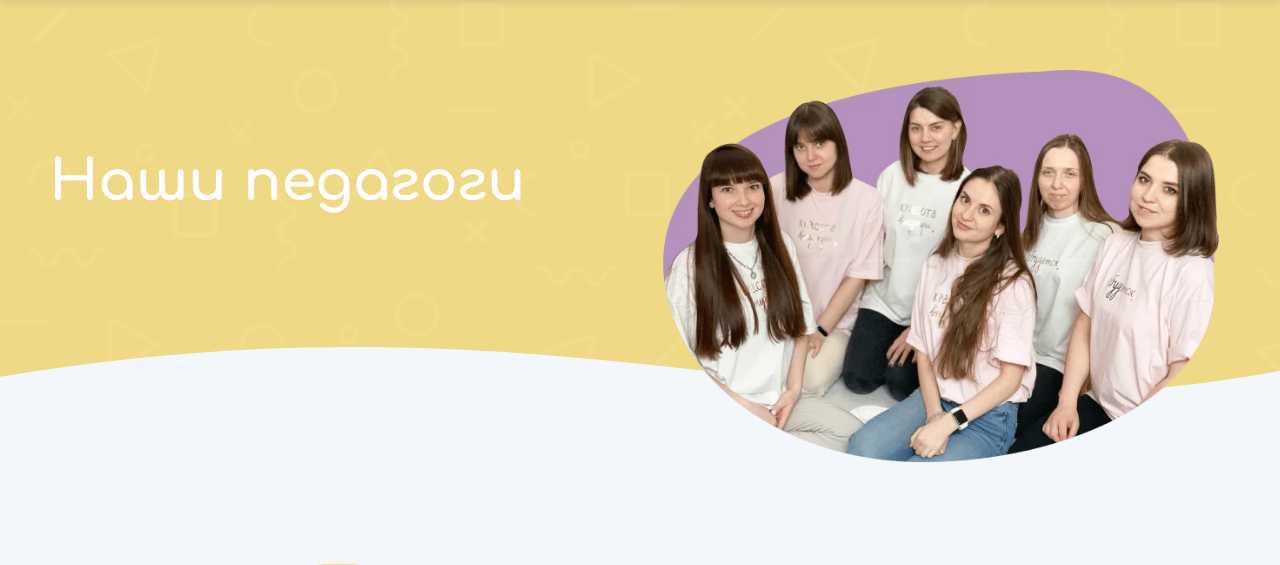
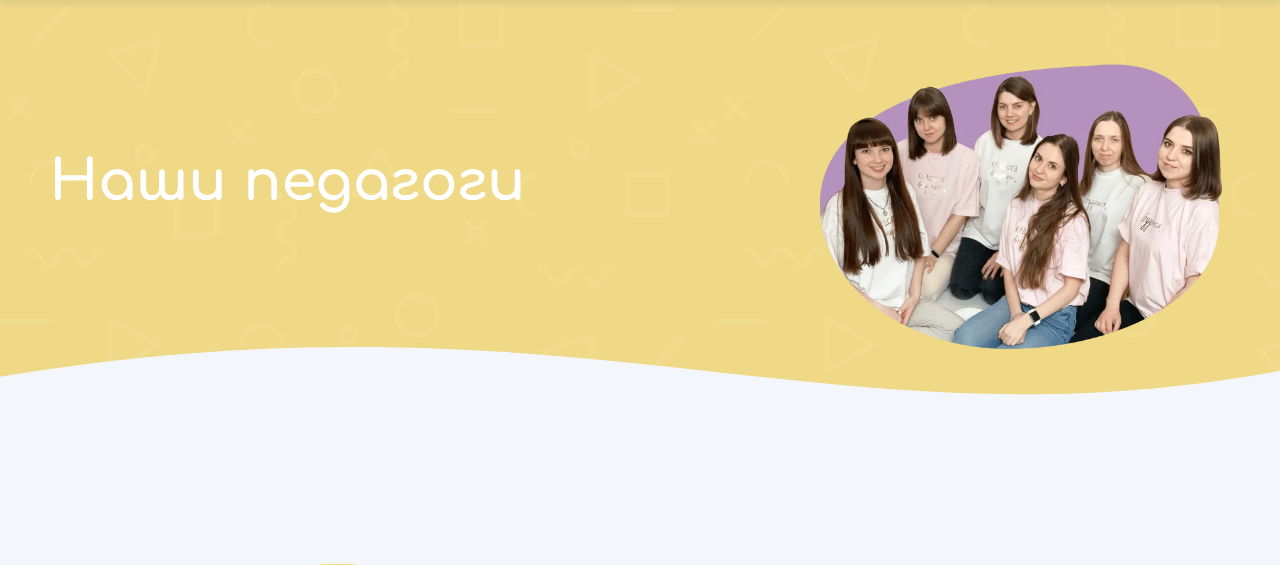
Before and after one commit to acr0matic/happy-children, a PHP site: page /team.php in a window 1280 px wide. Shown: the part 74-639 px from the top of the page. Run offline with PHP 8.4, Linux system fonts and the light colour scheme; style sheets or scripts are compiled from the project's sources.

Commit message:
fix: валидация поля сообщения

```diff
--- a/src/scripts/libraries/formController.js
+++ b/src/scripts/libraries/formController.js
@@ -20,8 +20,10 @@ class Form {
     this.ValidateExpression = {
       phone: /^(\s*)?(\+)?([- _():=+]?\d[- _():=+]?){11}(\s*)?$/,
       name: /^[a-zA-Zа-яА-Я ]+$/,
-      message: /^\w{6,}/,
-      date: /[0-9]{2}\.[0-9]{2}\.[0-9]{4}/
+      message: /.{6,}/,
+      date: /[0-9]{2}\.[0-9]{2}\.[0-9]{4}/,
+      age: /(^[0-9]{0,3}$)/,
+      email: /(?:[a-z0-9!#$%&'*+/=?^_`{|}~-]+(?:\.[a-z0-9!#$%&'*+/=?^_`{|}~-]+)*|"(?:[\x01-\x08\x0b\x0c\x0e-\x1f\x21\x23-\x5b\x5d-\x7f]|\\[\x01-\x09\x0b\x0c\x0e-\x7f])*")@(?:(?:[a-z0-9](?:[a-z0-9-]*[a-z0-9])?\.)+[a-z0-9](?:[a-z0-9-]*[a-z0-9])?|\[(?:(?:25[0-5]|2[0-4][0-9]|[01]?[0-9][0-9]?)\.){3}(?:25[0-5]|2[0-4][0-9]|[01]?[0-9][0-9]?|[a-z0-9-]*[a-z0-9]:(?:[\x01-\x08\x0b\x0c\x0e-\x1f\x21-\x5a\x53-\x7f]|\\[\x01-\x09\x0b\x0c\x0e-\x7f])+)\])/,
     }
 
     this.Mask();
--- a/src/scss/layout/pages/team/_team.scss
+++ b/src/scss/layout/pages/team/_team.scss
@@ -77,14 +77,14 @@
     right: 0;
 
     display: block;
-    width: 630px;
+    width: 500px;
 
     @include breakpoint($breakpoint-laptop--large) {
-      width: 580px;
+      width: 420px;
     }
 
     @include breakpoint($breakpoint-laptop--medium) {
-      width: 500px;
+      width: 380px;
     }
 
     @include breakpoint($breakpoint-tablet--large) {
```
